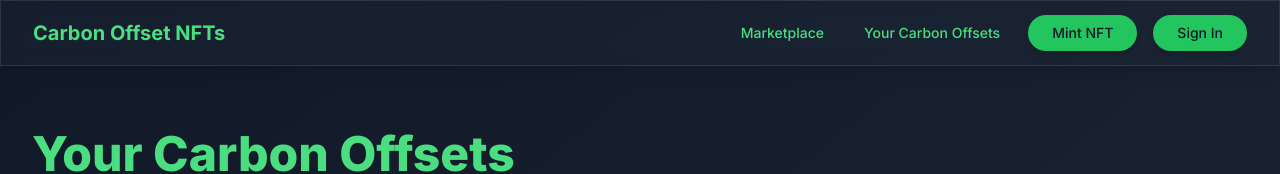
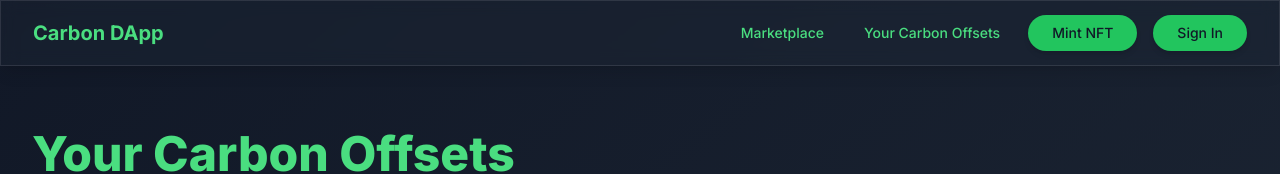
Before and after one commit to albertulll/0x4d, a Next.js app: page /your-credits in a window 1280 px wide. Shown: the top 174 px of the page. Built offline with nearby package versions, Linux system fonts and the light colour scheme.

Commit message:
Change title.

```diff
--- a/src/app/page.tsx
+++ b/src/app/page.tsx
@@ -23,7 +23,7 @@ export default function Home() {
           <div className="flex items-center justify-between h-16">
             <div className="flex items-center">
               <Link href="/" className="text-green-400 text-xl font-bold">
-                Carbon Offset NFTs
+                Carbon DApp
               </Link>
             </div>
             <div className="flex items-center space-x-4">
--- a/src/app/your-credits/page.tsx
+++ b/src/app/your-credits/page.tsx
@@ -22,7 +22,7 @@ export default function YourCredits() {
           <div className="flex items-center justify-between h-16">
             <div className="flex items-center">
               <Link href="/" className="text-green-400 text-xl font-bold">
-                Carbon Offset NFTs
+                Carbon DApp
               </Link>
             </div>
             <div className="flex items-center space-x-4">
```
